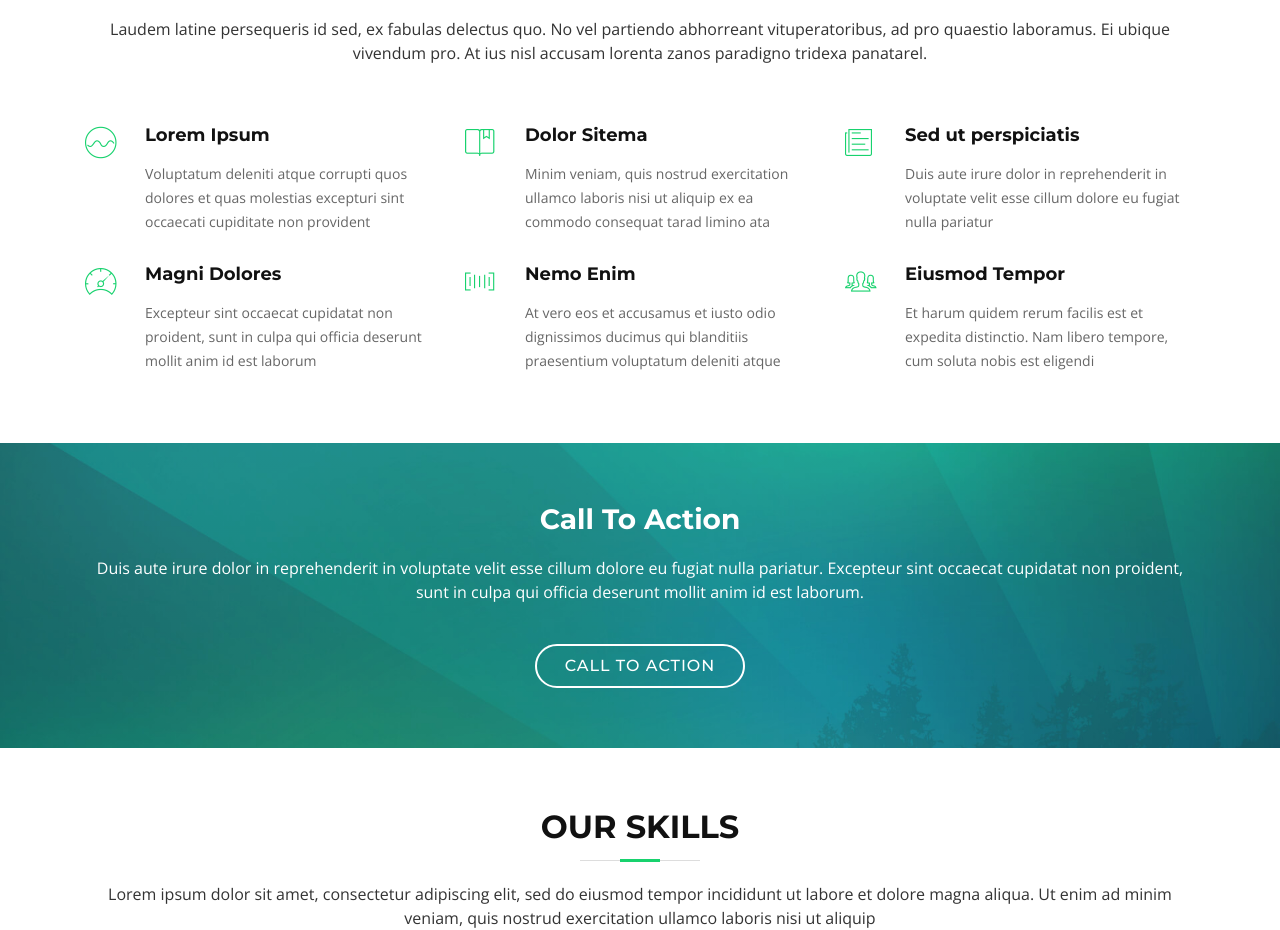
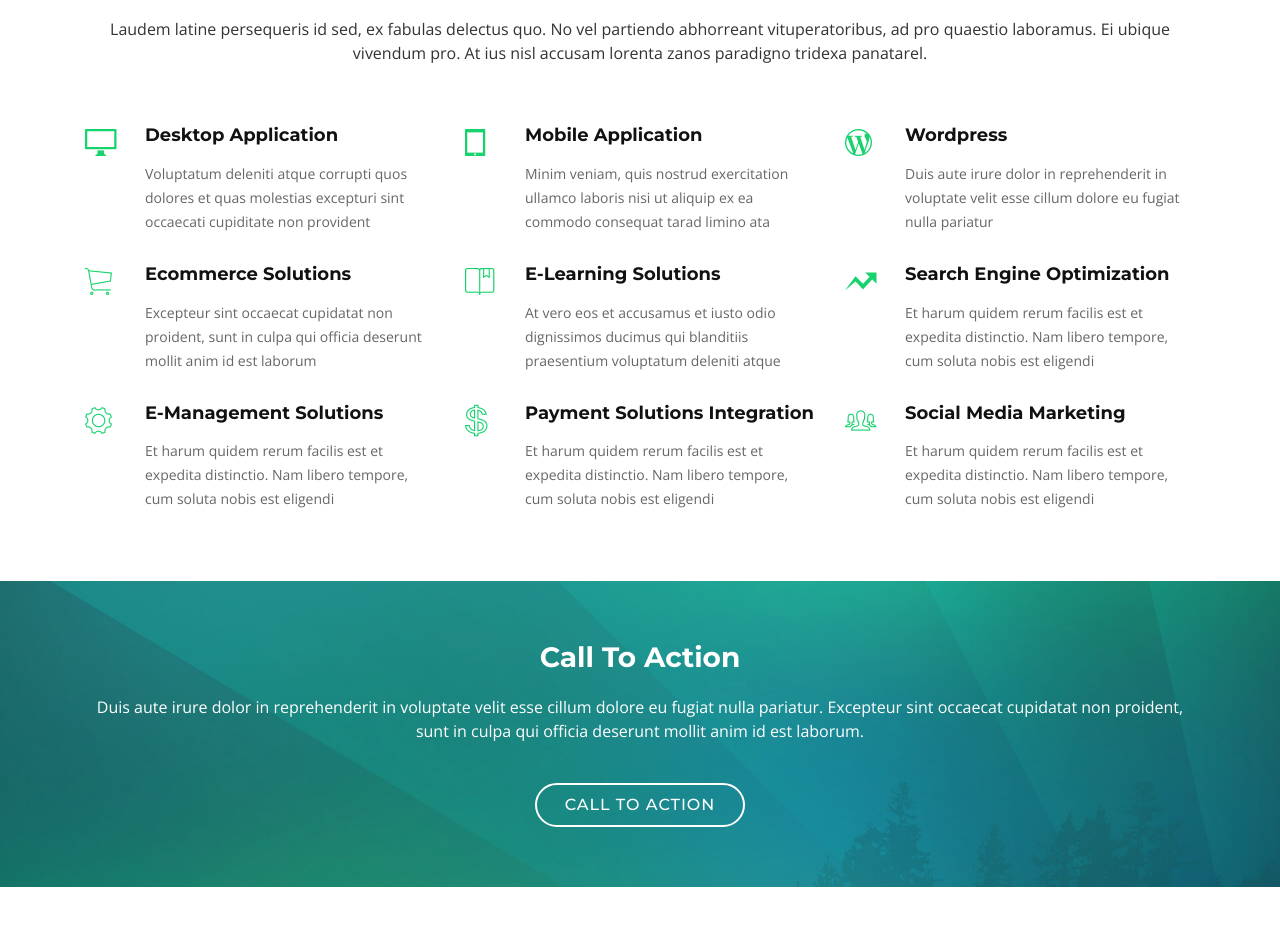
Before and after one commit to pramitha1166/eudext.com, a plain HTML site: page index.html in a window 1280 px wide. Shown: the part 1870-2800 px from the top of the page. Drawn offline with nearby package versions, Linux system fonts and the light colour scheme; files whose address does not match are found by name.

Commit message:
Added some widgets

```diff
--- a/index.html
+++ b/index.html
@@ -33,6 +33,11 @@
     Author: BootstrapMade.com
     License: https://bootstrapmade.com/license/
   ======================================================= -->
+  <script src="https://apps.elfsight.com/p/platform.js" defer></script>
+  <div class="elfsight-app-05e595f6-8de5-42be-a51f-723aafa0dd9c"></div>
+
+  <script src="https://apps.elfsight.com/p/platform.js" defer></script>
+  <div class="elfsight-app-36832dbc-e2b3-4b29-b2d9-48f89ee457df"></div>
 </head>
 
 <body>
@@ -46,7 +51,7 @@
       <div id="logo" class="pull-left">
         <!--<h1><a href="#intro" class="scrollto">BizPage</a></h1>-->
         <!-- Uncomment below if you prefer to use an image logo -->
-        <a href="#intro"><img src="img/EudextLogo50px.png" alt="" title="" /></a>
+        <a href="#intro"><img src="img/EudexOrginalLogo50px.png" alt="" title="" /></a>
       </div>
 
       <nav id="nav-menu-container">
@@ -254,36 +259,50 @@
         <div class="row">
 
           <div class="col-lg-4 col-md-6 box wow bounceInUp" data-wow-duration="1.4s">
-            <div class="icon"><i class="ion-ios-analytics-outline"></i></div>
-            <h4 class="title"><a href="">Lorem Ipsum</a></h4>
+            <div class="icon"><i class="ion-monitor"></i></div>
+            <h4 class="title"><a href="">Desktop Application</a></h4>
             <p class="description">Voluptatum deleniti atque corrupti quos dolores et quas molestias excepturi sint occaecati cupiditate non provident</p>
           </div>
           <div class="col-lg-4 col-md-6 box wow bounceInUp" data-wow-duration="1.4s">
-            <div class="icon"><i class="ion-ios-bookmarks-outline"></i></div>
-            <h4 class="title"><a href="">Dolor Sitema</a></h4>
+            <div class="icon"><i class="ion-ipad"></i></div>
+            <h4 class="title"><a href="">Mobile Application</a></h4>
             <p class="description">Minim veniam, quis nostrud exercitation ullamco laboris nisi ut aliquip ex ea commodo consequat tarad limino ata</p>
           </div>
           <div class="col-lg-4 col-md-6 box wow bounceInUp" data-wow-duration="1.4s">
-            <div class="icon"><i class="ion-ios-paper-outline"></i></div>
-            <h4 class="title"><a href="">Sed ut perspiciatis</a></h4>
+            <div class="icon"><i class="ion-social-wordpress-outline"></i></div>
+            <h4 class="title"><a href="">Wordpress</a></h4>
             <p class="description">Duis aute irure dolor in reprehenderit in voluptate velit esse cillum dolore eu fugiat nulla pariatur</p>
           </div>
           <div class="col-lg-4 col-md-6 box wow bounceInUp" data-wow-delay="0.1s" data-wow-duration="1.4s">
-            <div class="icon"><i class="ion-ios-speedometer-outline"></i></div>
-            <h4 class="title"><a href="">Magni Dolores</a></h4>
+            <div class="icon"><i class="ion-ios-cart-outline"></i></div>
+            <h4 class="title"><a href="">Ecommerce Solutions</a></h4>
             <p class="description">Excepteur sint occaecat cupidatat non proident, sunt in culpa qui officia deserunt mollit anim id est laborum</p>
           </div>
           <div class="col-lg-4 col-md-6 box wow bounceInUp" data-wow-delay="0.1s" data-wow-duration="1.4s">
-            <div class="icon"><i class="ion-ios-barcode-outline"></i></div>
-            <h4 class="title"><a href="">Nemo Enim</a></h4>
+            <div class="icon"><i class="ion-ios-bookmarks-outline"></i></div>
+            <h4 class="title"><a href="">E-Learning Solutions</a></h4>
             <p class="description">At vero eos et accusamus et iusto odio dignissimos ducimus qui blanditiis praesentium voluptatum deleniti atque</p>
           </div>
           <div class="col-lg-4 col-md-6 box wow bounceInUp" data-wow-delay="0.1s" data-wow-duration="1.4s">
-            <div class="icon"><i class="ion-ios-people-outline"></i></div>
-            <h4 class="title"><a href="">Eiusmod Tempor</a></h4>
+            <div class="icon"><i class="ion-arrow-graph-up-right"></i></div>
+            <h4 class="title"><a href="">Search Engine Optimization</a></h4>
             <p class="description">Et harum quidem rerum facilis est et expedita distinctio. Nam libero tempore, cum soluta nobis est eligendi</p>
           </div>
-
+          <div class="col-lg-4 col-md-6 box wow bounceInUp" data-wow-delay="0.1s" data-wow-duration="1.4s">
+            <div class="icon"><i class="ion-ios-gear-outline"></i></div>
+            <h4 class="title"><a href="">E-Management Solutions</a></h4>
+            <p class="description">Et harum quidem rerum facilis est et expedita distinctio. Nam libero tempore, cum soluta nobis est eligendi</p>
+          </div>
+          <div class="col-lg-4 col-md-6 box wow bounceInUp" data-wow-delay="0.1s" data-wow-duration="1.4s">
+            <div class="icon"><i class="ion-social-usd-outline"></i></div>
+            <h4 class="title"><a href="">Payment Solutions Integration</a></h4>
+            <p class="description">Et harum quidem rerum facilis est et expedita distinctio. Nam libero tempore, cum soluta nobis est eligendi</p>
+          </div>
+          <div class="col-lg-4 col-md-6 box wow bounceInUp" data-wow-delay="0.1s" data-wow-duration="1.4s">
+            <div class="icon"><i class="ion-ios-people-outline"></i></div>
+            <h4 class="title"><a href="">Social Media Marketing</a></h4>
+            <p class="description">Et harum quidem rerum facilis est et expedita distinctio. Nam libero tempore, cum soluta nobis est eligendi</p>
+          </div>
         </div>
 
       </div>
```
Also changed, not shown: img/EDLogoSecond.png (added), img/EDLogoSecond2.png (added), img/EDLogoSecond50px.png (added), img/EudexOrginalLogo50px.png (added).
